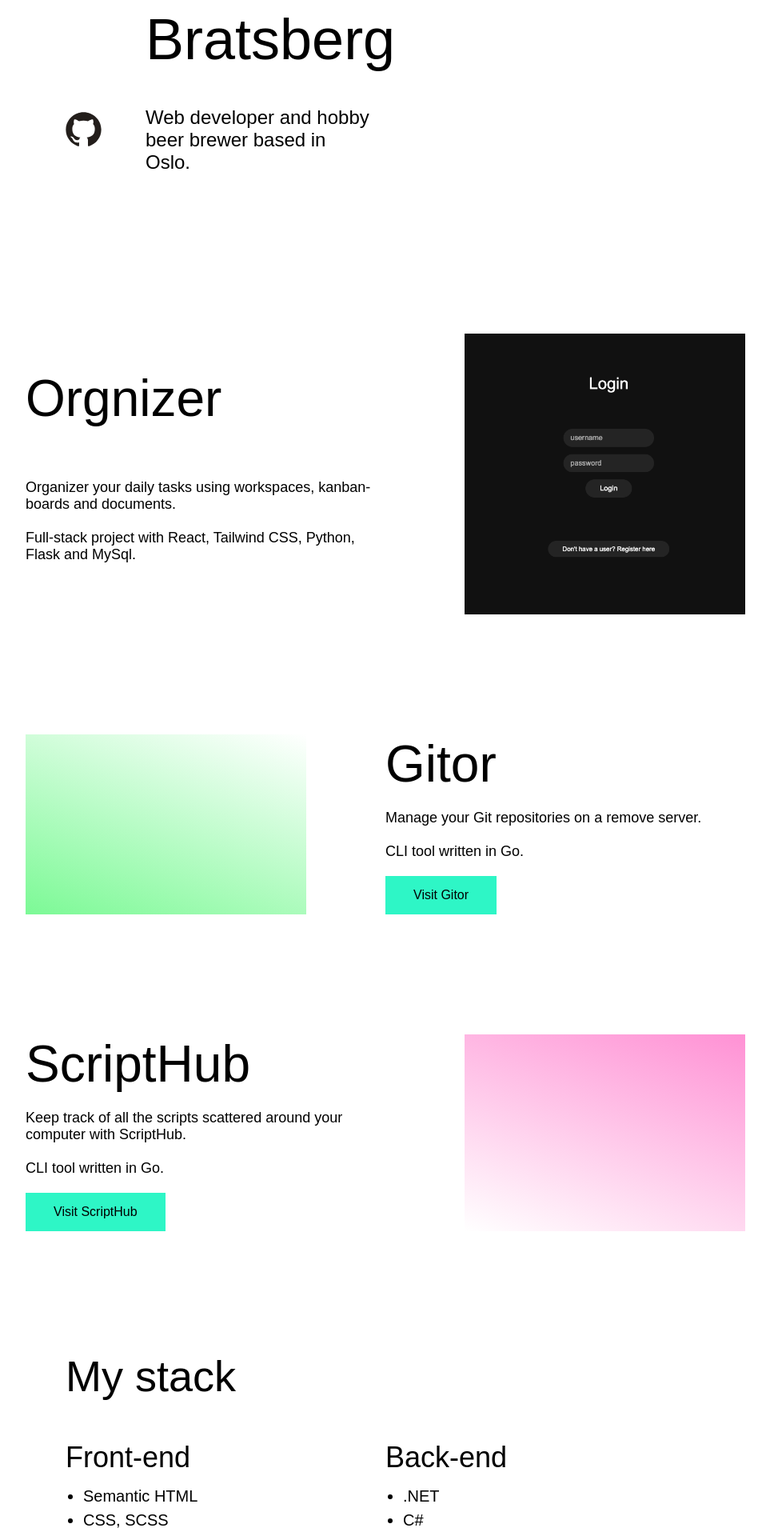
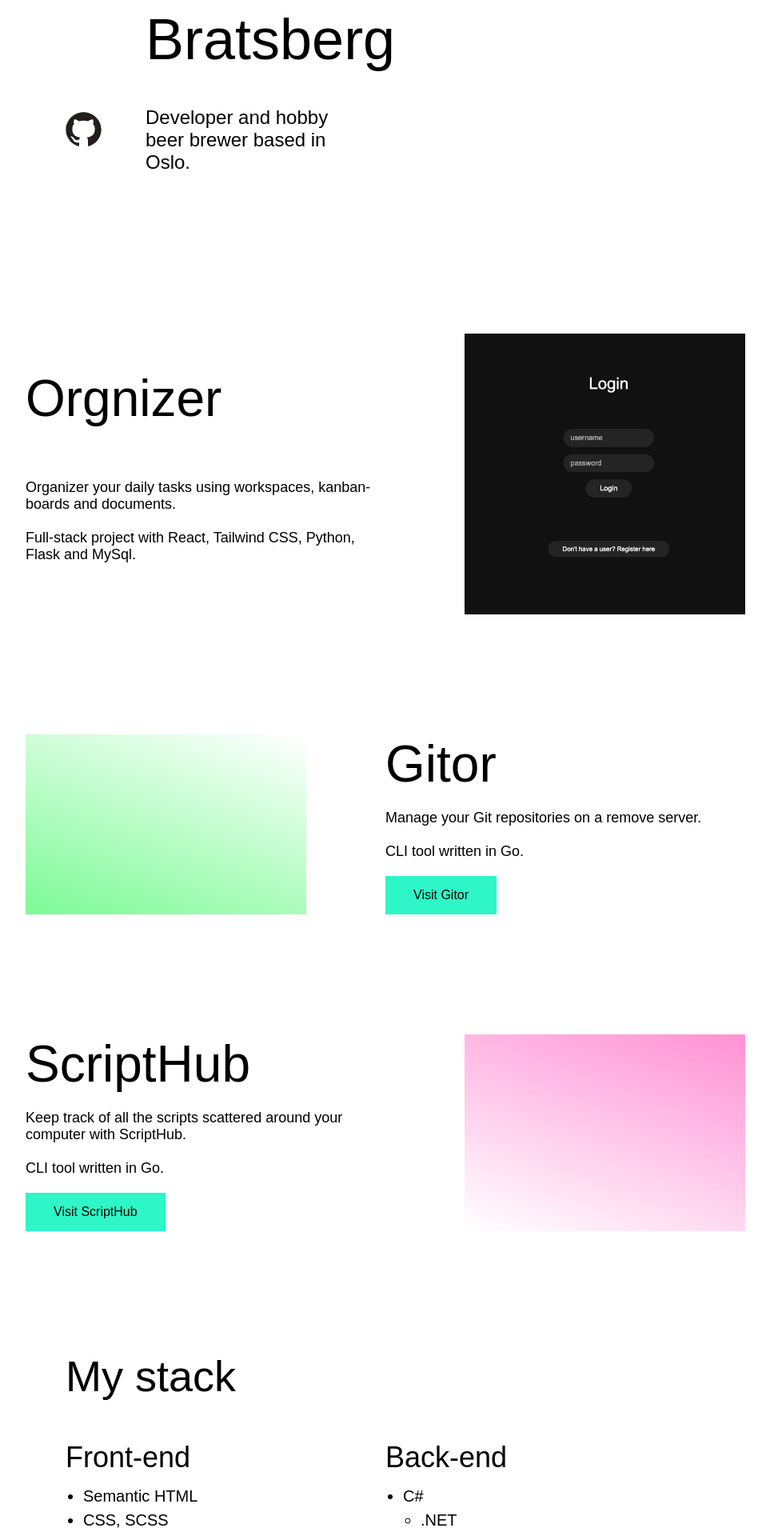
Before and after one commit to torbratsberg/personal-portfolio, a React (Create React App) app: page / in a window 1280 px wide. Shown: the part 280-2200 px from the top of the page at 80% size, without its empty margins (158-1121 px from the left). Built offline with nearby package versions, Linux system fonts and the light colour scheme.

Commit message:
Chore: Minor updates

```diff
--- a/src/App.js
+++ b/src/App.js
@@ -11,7 +11,7 @@ function App() {
 			<div id="start">
 				<Header
 					name="Tor<br>Bratsberg"
-					introduction="Web developer and hobby beer brewer based in Oslo."
+					introduction="Developer and hobby beer brewer based in Oslo."
 				/>
 			</div>
 
@@ -61,8 +61,10 @@ function App() {
 					<div>
 						<h3>Back-end</h3>
 						<ul>
-							<li>.NET</li>
                             <li>C#</li>
+                            <ul>
+                                <li>.NET</li>
+                            </ul>
 							<li>NodeJS</li>
 							<li>Go</li>
 							<li>Python</li>
--- a/src/components/Contact.js
+++ b/src/components/Contact.js
@@ -4,7 +4,7 @@ function Contact(props) {
 	return (
 		<div className="contact small section" id="contact">
 			<h2>{props.title}</h2>
-			<h3>{props.email}</h3>
+			<p>{props.email}</p>
 		</div>
 	);
 }
```
